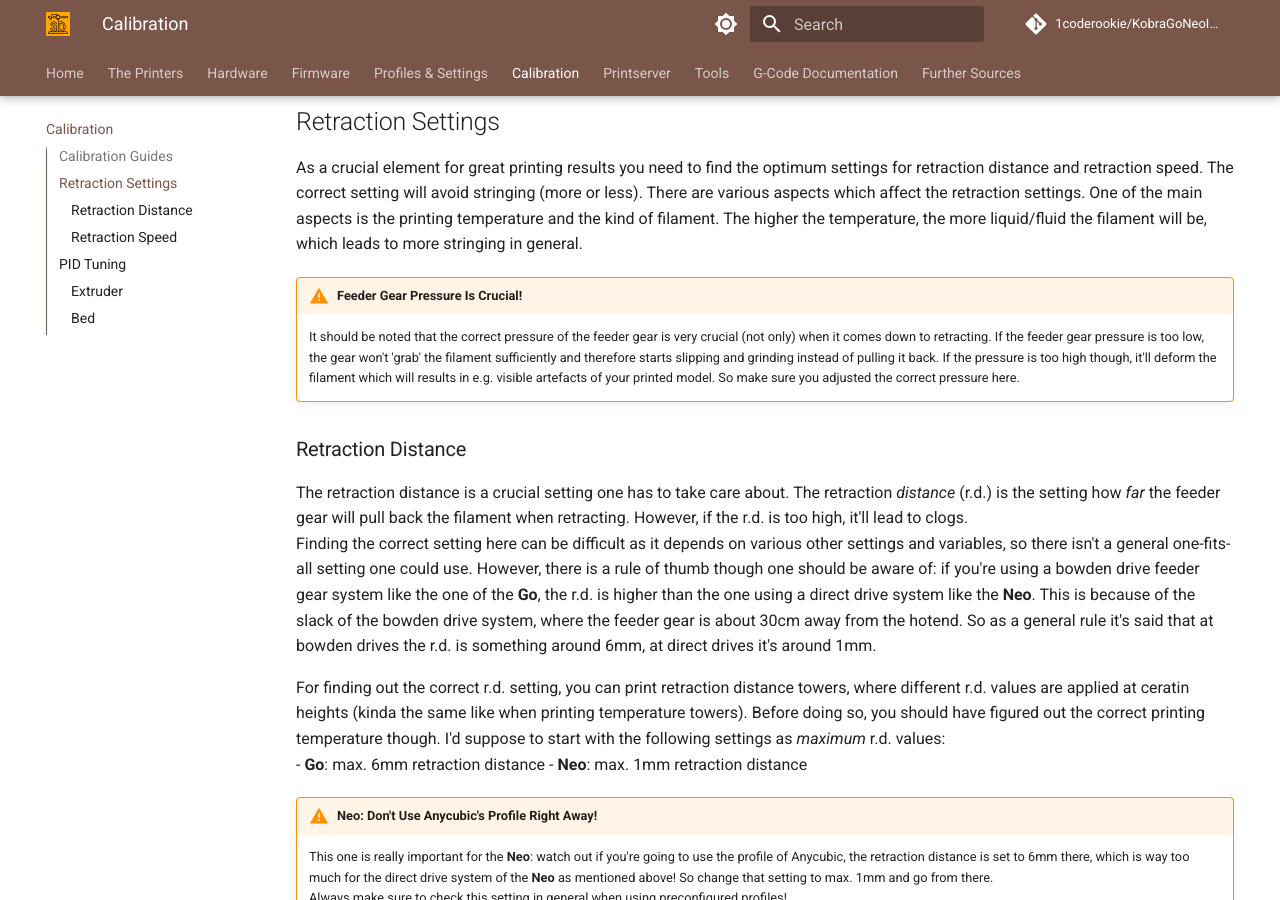
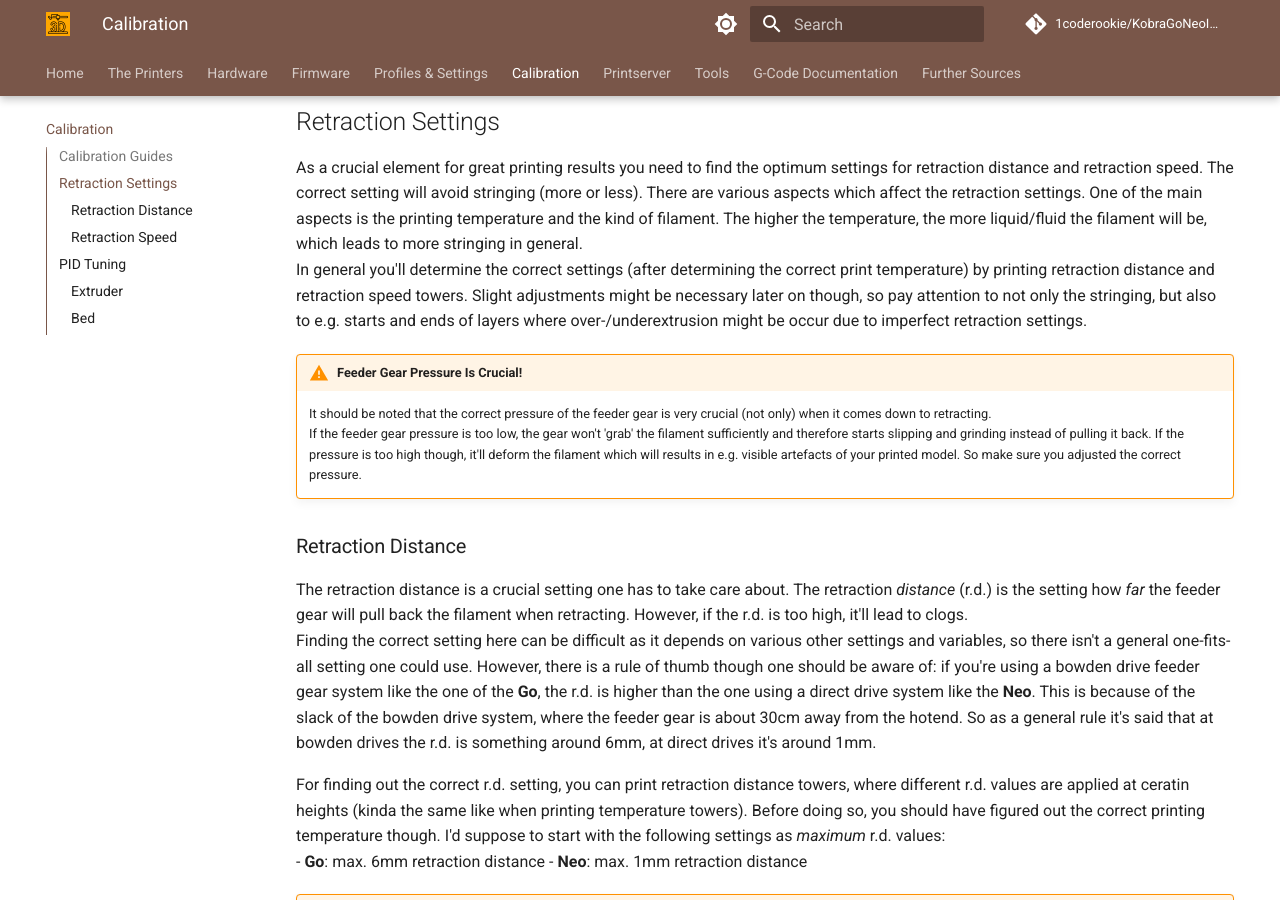
Before and after one commit to 1coderookie/KobraGoNeoInsights, an MkDocs documentation site: the page built from docs/calibration.md, in a window 1280 px wide and 900 px high, scrolled down 768 px. Built offline with MkDocs 1.6.1 and Material for MkDocs 9.7.7, drawn with Linux system fonts in a browser that asks for light colours; comment, search, counter and statistics services are not loaded.

Commit message:
Update calibration.md

```diff
--- a/docs/calibration.md
+++ b/docs/calibration.md
@@ -26,10 +26,12 @@ There are many sites and tutorials to find which are about calibration, so you m
 
 ## Retraction Settings
 As a crucial element for great printing results you need to find the optimum settings for retraction distance and retraction speed. The correct setting will avoid stringing (more or less). There are various aspects which affect the retraction settings. One of the main aspects is the printing temperature and the kind of filament. The higher the temperature, the more liquid/fluid the filament will be, which leads to more stringing in general.
+In general you'll determine the correct settings (after determining the correct print temperature) by printing retraction distance and retraction speed towers. Slight adjustments might be necessary later on though, so pay attention to not only the stringing, but also to e.g. starts and ends of layers where over-/underextrusion might be occur due to imperfect retraction settings.
 
 !!! warning "Feeder Gear Pressure Is Crucial!"
 
-    It should be noted that the correct pressure of the feeder gear is very crucial (not only) when it comes down to retracting. If the feeder gear pressure is too low, the gear won't 'grab' the filament sufficiently and therefore starts slipping and grinding instead of pulling it back. If the pressure is too high though, it'll deform the filament which will results in e.g. visible artefacts of your printed model. So make sure you adjusted the correct pressure here.
+    It should be noted that the correct pressure of the feeder gear is very crucial (not only) when it comes down to retracting.
+    If the feeder gear pressure is too low, the gear won't 'grab' the filament sufficiently and therefore starts slipping and grinding instead of pulling it back. If the pressure is too high though, it'll deform the filament which will results in e.g. visible artefacts of your printed model. So make sure you adjusted the correct pressure.
 
 ### Retraction Distance
 The retraction distance is a crucial setting one has to take care about. The retraction *distance* (r.d.) is the setting how *far* the feeder gear will pull back the filament when retracting. However, if the r.d. is too high, it'll lead to clogs.
```
